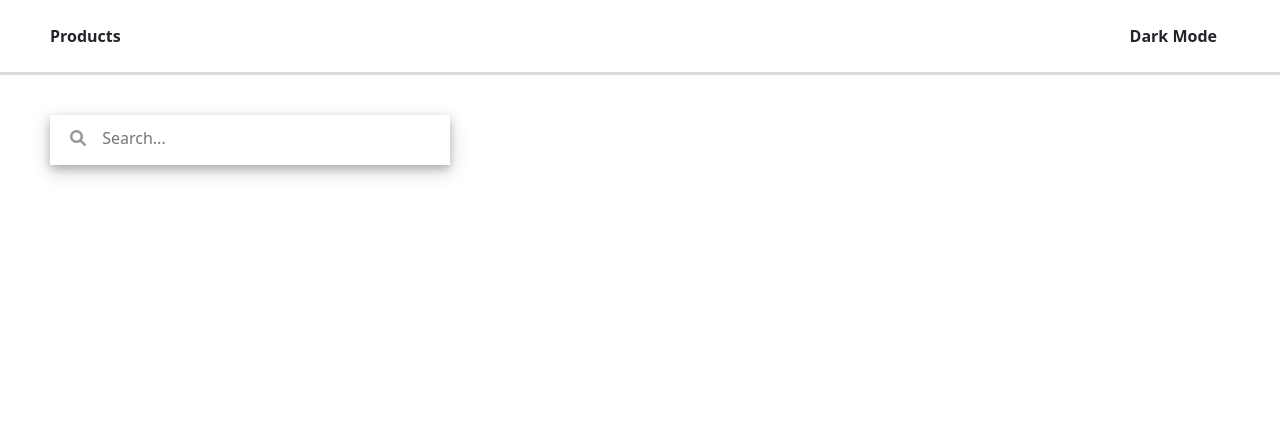
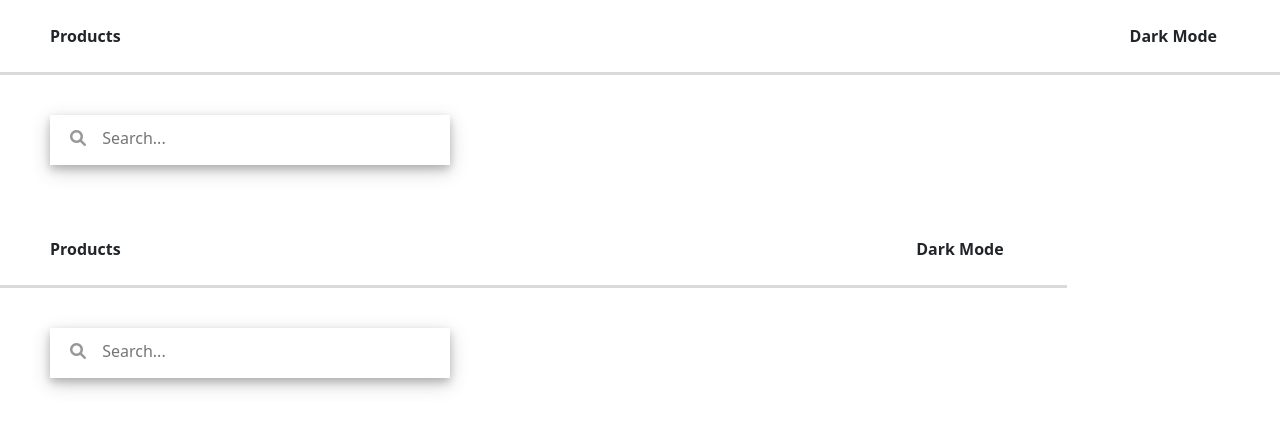
Before and after one commit to Rawan2211/task3_javascript, a plain HTML site: page index.html in a window 1280 px wide. Drawn offline with nearby package versions, Linux system fonts and the light colour scheme; no server answers.

Commit message:
Update index.html

```diff
--- a/index.html
+++ b/index.html
@@ -15,7 +15,7 @@
 
 </head>
 <body>
-
+<div class="desktopwrapper">
 <div class="navbar align-items-center d-flex">
         <p class="fw-bold pt-3" >Products</p>
     <button class="btn fw-bold" onclick="myFunction()"> Dark Mode</button>
@@ -31,7 +31,26 @@
 
 
 </div>
+</div>
 
+<div class="mobilewrapper">
+
+    <div class="navbar align-items-center d-flex col-sm-10">
+        <p class="fw-bold pt-3" >Products</p>
+    <button class="btn fw-bold" onclick="myFunction()"> Dark Mode</button>
+    </div>
+    <div id="searchWrapper">
+        <i class="search-icon fa-solid fa-magnifying-glass"></i>
+        <input id="searchbar"  type="text" onkeyup="searchElement()"
+                name="search" placeholder="Search..." data-search>
+    </div>
+
+    <div id="mobileCards" class="mb-5" cards>
+
+
+
+    </div>
+</div>
     <script src="main.js"></script>
 </body>
 </html>
```
